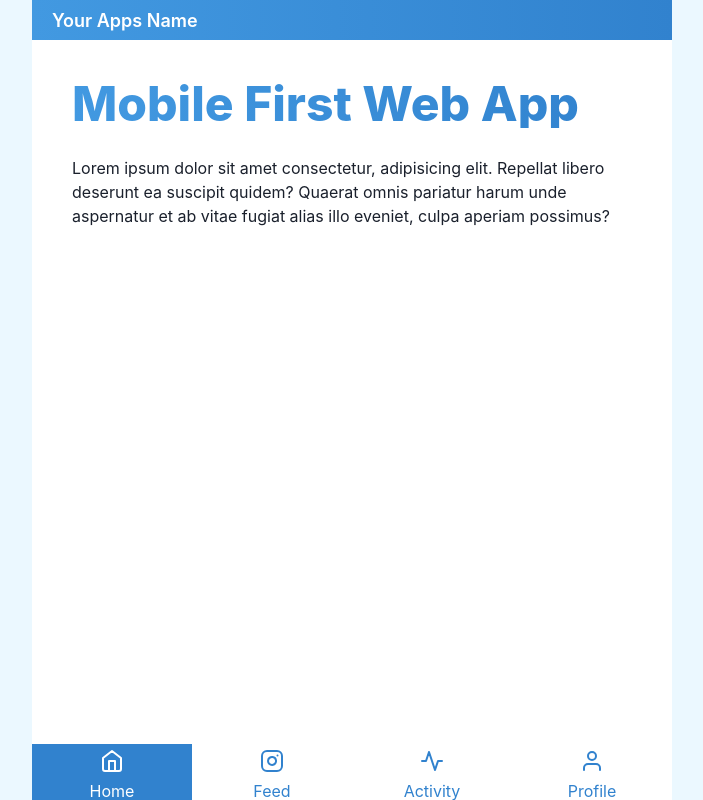
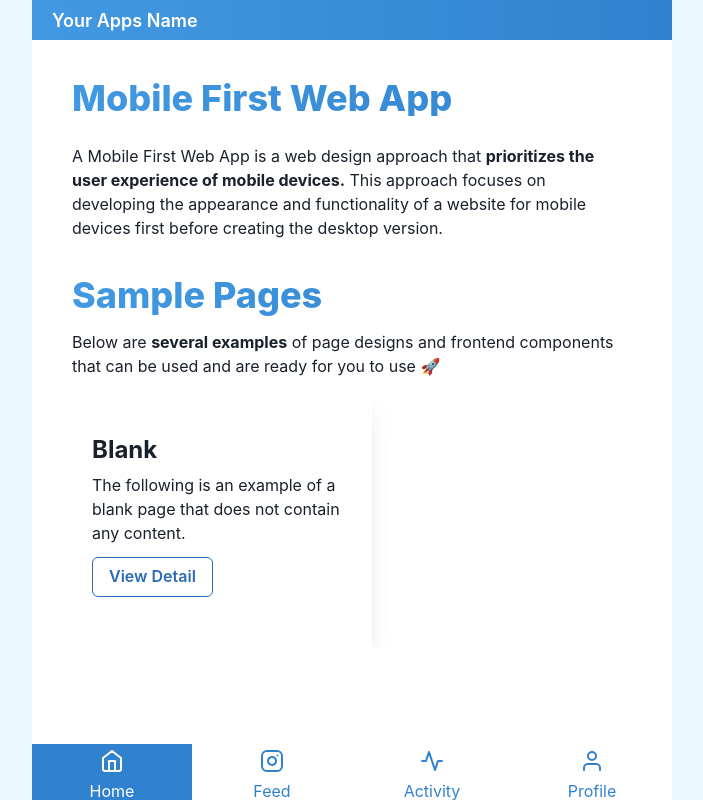
Before and after one commit to tetradatateknologi/chakra-pwa-kit, a React (Vite) app: page / in a window 1280 px wide. Shown: the whole page, without its empty margins (288-991 px from the left). Built offline with nearby package versions, Linux system fonts and the light colour scheme.

Commit message:
simple mode + blank page

```diff
--- a/src/App.tsx
+++ b/src/App.tsx
@@ -14,6 +14,7 @@ import Home from './pages/public/home.tsx';
 import Feed from './pages/public/feed.tsx';
 import Activity from './pages/public/activity.tsx';
 import Profile from './pages/public/profile.tsx';
+import Blank from './pages/sample/blank.tsx';
 
 export const Context = React.createContext([])
 
@@ -31,6 +32,9 @@ function App() {
           <Route path='/activity' element={<Activity />} />
           <Route path='/profile' element={<Profile />} />
 
+          {/* Sample Pages */}
+          <Route path='/sample/blank' element={<Blank />} />
+
           {/* Error Pages */}
           <Route path='*' element={<NotFoundPage />} />
         </Routes>
--- a/src/components/other/bottom-navigation.tsx
+++ b/src/components/other/bottom-navigation.tsx
@@ -5,15 +5,21 @@ import { FiActivity, FiHome, FiInstagram, FiUser } from "react-icons/fi";
 import ButtonBottomNavigation from "../button/button-bottom-navigation";
 import { useLocation } from "react-router-dom";
 
-export default function BottomNavigation() {
+interface IProps {
+  simpleMode?: boolean
+}
+
+export default function BottomNavigation(props: IProps) {
   const location = useLocation()
   const path = location.pathname
+  const { simpleMode } = props
 
   return (
     <Stack
       bg={'white'}
       width={'100%'}
       height={'7vh'}
+      hidden={simpleMode}
     >
       <Stack height={'100%'} direction={'row'} spacing={0}>
         <ButtonBottomNavigation
--- a/src/components/other/top-navigation.tsx
+++ b/src/components/other/top-navigation.tsx
@@ -1,10 +1,17 @@
 import {
   Text,
   Box,
-  Stack
+  Stack,
+  Icon
 } from "@chakra-ui/react";
+import { FiArrowLeft } from "react-icons/fi";
 
-export default function TopNavigation() {
+interface IProps {
+  simpleMode?: boolean
+}
+
+export default function TopNavigation(props: IProps) {
+  const { simpleMode } = props
   return (
     <Stack
       bgGradient='linear(to-l, blue.500, blue.400)'
@@ -22,6 +29,16 @@ export default function TopNavigation() {
           fontSize={'lg'}
           fontWeight={'semibold'}
         >
+          <Icon
+            cursor={'pointer'}
+            as={FiArrowLeft}
+            fontSize={'xl'}
+            me={5}
+            display={(simpleMode) ? 'inline' : 'none'}
+            onClick={() => {
+              window.history.back()
+            }}
+          />
           Your Apps Name
         </Text>
       </Box>
--- a/src/layout/mobile-layout.tsx
+++ b/src/layout/mobile-layout.tsx
@@ -10,10 +10,11 @@ import TopNavigation from "../components/other/top-navigation";
 
 interface MobileLayoutProps {
   children: ReactNode
+  simpleMode?: boolean
 }
 
 export default function MobileLayout(props: MobileLayoutProps) {
-  const { children } = props
+  const { children, simpleMode } = props
   return (
     <Box bg={'blue.50'}>
       <Container maxW={'container.sm'} px={{ sm: '0px' }}>
@@ -23,7 +24,7 @@ export default function MobileLayout(props: MobileLayoutProps) {
           spacing={0}
           overflow={'hidden'}
         >
-          <TopNavigation />
+          <TopNavigation simpleMode={simpleMode} />
           <Stack
             width={'100%'}
             height={'88vh'}
@@ -32,7 +33,7 @@ export default function MobileLayout(props: MobileLayoutProps) {
           >
             {children}
           </Stack>
-          <BottomNavigation />
+          <BottomNavigation simpleMode={simpleMode} />
         </VStack>
       </Container>
     </Box>
--- a/src/pages/public/home.tsx
+++ b/src/pages/public/home.tsx
@@ -1,13 +1,49 @@
-import { Text } from "@chakra-ui/react";
+import { Box, Button, Container, HStack, Heading, Text } from "@chakra-ui/react";
 import MobileLayout from "../../layout/mobile-layout";
+import { Link } from "react-router-dom";
+
+interface SampleBoxProps {
+  title: string
+  link: string
+  desc: string
+}
+
+const SampleBox = (props: SampleBoxProps) => {
+  const { title, link, desc } = props
+  return (
+    <Box boxShadow={'xl'} display={'flex'}>
+      <Container px={'20px'} w={'300px'} py={'50px'}>
+        <Heading fontSize={'2xl'} mb={2}>
+          {title}
+        </Heading>
+        <Text mb={3}>
+          {desc}
+        </Text>
+        <Link to={link}>
+          <Button variant={'outline'} colorScheme={'blue'}>
+            View Detail
+          </Button>
+        </Link>
+      </Container>
+    </Box>
+  )
+}
 
 export default function Home() {
+  const sampleData = [
+    {
+      title: 'Blank',
+      desc: 'The following is an example of a blank page that does not contain any content.',
+      link: '/sample/blank'
+    }
+  ]
+
   return (
     <MobileLayout>
       <Text
         bgGradient='linear(to-l, blue.500, blue.400)'
         bgClip='text'
-        fontSize='5xl'
+        fontSize='4xl'
         lineHeight={1}
         fontWeight='extrabold'
         mb={5}
@@ -15,8 +51,36 @@ export default function Home() {
         Mobile First Web App
       </Text>
       <Text>
-        Lorem ipsum dolor sit amet consectetur, adipisicing elit. Repellat libero deserunt ea suscipit quidem? Quaerat omnis pariatur harum unde aspernatur et ab vitae fugiat alias illo eveniet, culpa aperiam possimus?
+        A Mobile First Web App is a web design approach that <b>prioritizes the user experience of mobile devices.</b> This approach focuses on developing the appearance and functionality of a website for mobile devices first before creating the desktop version.
       </Text>
+
+      <Text
+        mt={'20px'}
+        bgGradient='linear(to-l, blue.500, blue.400)'
+        bgClip='text'
+        fontSize='4xl'
+        fontWeight='extrabold'
+      >
+        Sample Pages
+      </Text>
+      <Text>
+        Below are <b>several examples</b> of page designs and frontend components that can be used and are ready for you to use 🚀
+      </Text>
+      <HStack
+        overflowY={'auto'}
+      >
+        {
+          sampleData.map((data) => {
+            return (
+              <SampleBox
+                title={data.title}
+                desc={data.desc}
+                link={data.link}
+              />
+            )
+          })
+        }
+      </HStack>
     </MobileLayout>
   )
 }
--- /dev/null
+++ b/src/pages/sample/blank.tsx
@@ -0,0 +1,15 @@
+import { Heading, Text } from "@chakra-ui/react";
+import MobileLayout from "../../layout/mobile-layout";
+
+export default function Blank() {
+  return (
+    <MobileLayout simpleMode>
+      <Heading>
+        Blank
+      </Heading>
+      <Text>
+        The following is an example of a blank page that does not contain any content.
+      </Text>
+    </MobileLayout>
+  )
+}
```
